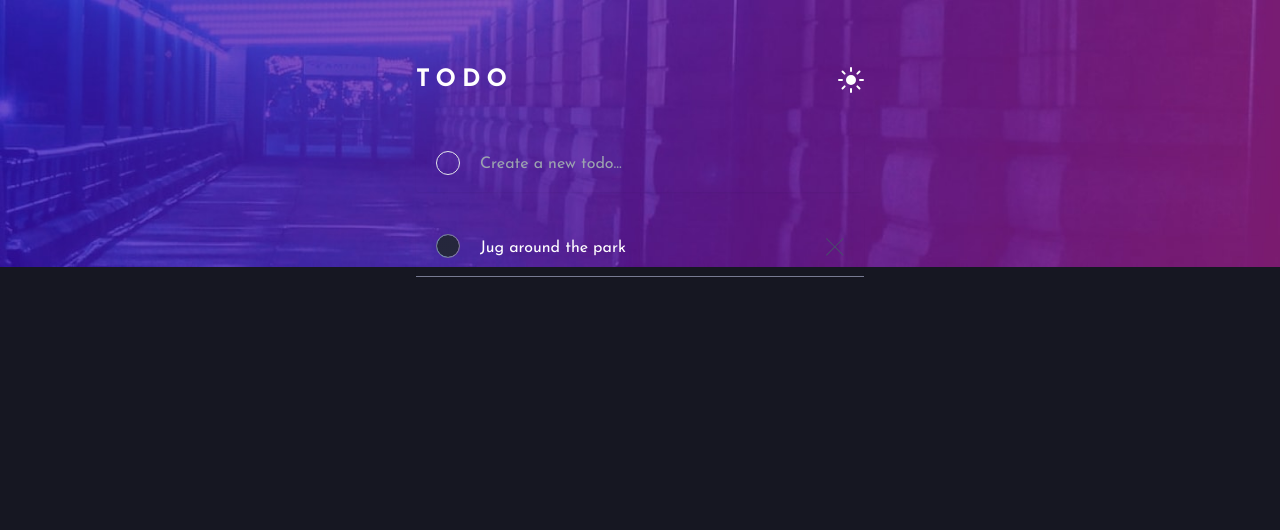
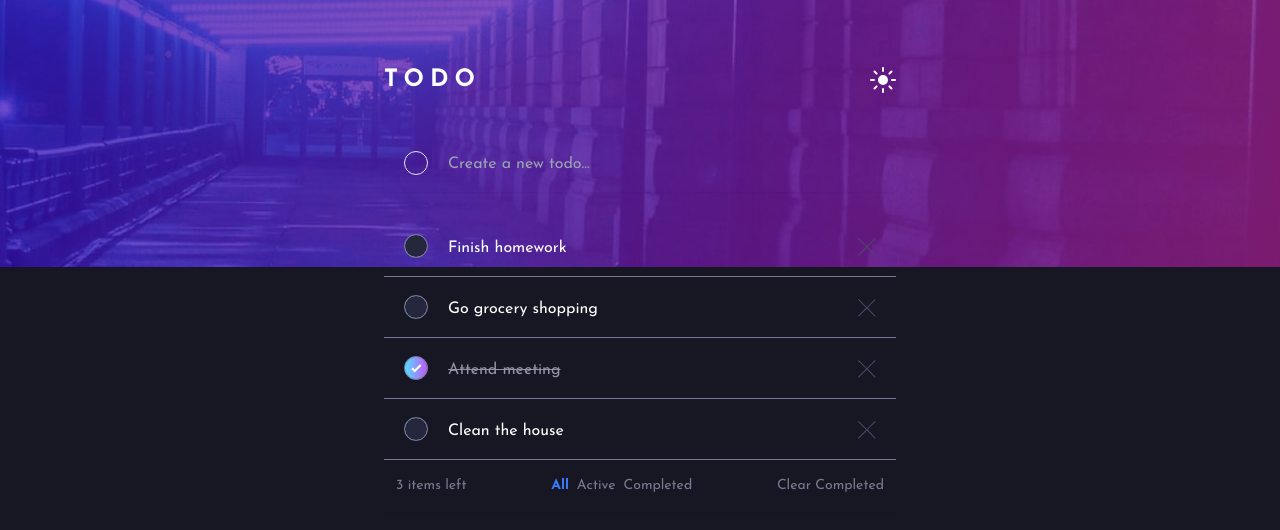
Before and after one commit to Nnadivictory25/todo-app, a React (Vite) app: page / in a window 1280 px wide. Shown: the top 530 px of the page. Built offline with nearby package versions, Linux system fonts and the light colour scheme.

Commit message:
got the todos filter to work with some dummy data

```diff
--- a/src/App.scss
+++ b/src/App.scss
@@ -116,3 +116,18 @@ $breakpoint-down: (
   z-index: 2;
   background: url("./assets/icon-check.svg") no-repeat center center;
 }
+
+.footer {
+  p {
+    transition: all .15s ease-in-out;
+      cursor: pointer;
+      &.active {
+        color: hsl(220, 98%, 61%);
+        font-weight: 600;
+
+        &:hover {
+          color: hsl(220, 98%, 61%);
+        }
+      }
+  }
+}
--- a/src/App.tsx
+++ b/src/App.tsx
@@ -8,24 +8,57 @@ import bgImgMobileDark from './assets/bg-mobile-dark.jpg';
 import bgImgMobileLight from './assets/bg-mobile-light.jpg';
 import bgImgDesktopDark from './assets/bg-desktop-dark.jpg';
 import bgImgDesktopLight from './assets/bg-desktop-light.jpg';
+import TodoInput from './components/TodoInput';
+import TodoList, { Todo } from './components/TodoList';
+import './App.scss';
 
-import './App.scss';
-import TodoInput from './components/TodoInput';
-import TodoList from './components/TodoList';
+interface TodoQuery {
+	todos: Todo[];
+}
+
+const todos: Todo[] = [
+	{
+	  id: 1,
+	  todo: "Finish homework",
+	  isCompleted: false,
+	},
+	{
+	  id: 2,
+	  todo: "Go grocery shopping",
+	  isCompleted: false,
+	},
+	{
+	  id: 3,
+	  todo: "Attend meeting",
+	  isCompleted: true,
+	},
+	{
+	  id: 4,
+	  todo: "Clean the house",
+	  isCompleted: false,
+	},
+  ];
+
 
 function App() {
 	const [theme, setTheme] = useState('dark');
 	const isWideScreen = useWindowWide(480);
+	const [currentFilter, setCurrentFilter] = useState('all')
+
+
+
+	const count = todos.filter(todo => todo.isCompleted === false).length
 
 	useEffect(() => {
-		const lsTheme = localStorage.getItem('theme') || 'dark'
-		setTheme(lsTheme)
-	}, [])
+		const lsTheme = localStorage.getItem('theme') || 'dark';
+		setTheme(lsTheme);
+	}, []);
+
 
 	const toggleTheme = () => {
 		let newTheme = theme === 'dark' ? 'light' : 'dark';
 		setTheme(newTheme);
-		localStorage.setItem('theme', newTheme)
+		localStorage.setItem('theme', newTheme);
 	};
 
 	const getBgImg = () => {
@@ -41,11 +74,11 @@ function App() {
 		}
 
 		return img;
-  };
+	};
 
-  const addTodo = (todo: string) => {
-    console.log(todo)
-  }
+	const addTodo = (todo: string) => {
+		console.log(todo);
+	};
 
 	return (
 		<Body
@@ -55,14 +88,33 @@ function App() {
 				<div className='flex justify-between items-center mb-10'>
 					<h1 className='text-white font-semibold tracking-[.25em]'>TODO</h1>
 					{theme == 'dark' ? (
-						<img className='lg:cursor-pointer' src={sunIcon} onClick={toggleTheme} alt="light mode icon" />
+						<img
+							className='lg:cursor-pointer'
+							src={sunIcon}
+							onClick={toggleTheme}
+							alt='light mode icon'
+						/>
 					) : (
-						<img className='lg:cursor-pointer' src={moonIcon} onClick={toggleTheme} alt="dark mode icon"/>
+						<img
+							className='lg:cursor-pointer'
+							src={moonIcon}
+							onClick={toggleTheme}
+							alt='dark mode icon'
+						/>
 					)}
 				</div>
 
 				<TodoInput onSubmit={addTodo} theme={theme} />
-				<TodoList theme={theme} />
+				<TodoList
+					count = {count}
+					theme={theme}
+					todos={todos}
+					currentFilter={currentFilter}
+					onFilter={(filter) => setCurrentFilter(filter)}
+					onClear={() => console.log('clear completed')}
+					onRemoveTodo={(id) => console.log('remove completed ' + id)}
+					onToggleTodo={(id, isCompleted) => console.log('toggled ' + id + isCompleted)}
+				/>
 			</TodoContainer>
 		</Body>
 	);
--- a/src/components/TodoContainer.tsx
+++ b/src/components/TodoContainer.tsx
@@ -8,7 +8,7 @@ interface Props {
 
 const TodoContainer = ({children, theme}: Props) => {
     return (
-        <div className={`text-left w-95% sm:px-5 max-w-md mx-auto pt-10 md:pt-16 ${theme == 'dark' ? 'text-white' : 'text-vDarkGreyBlue'}`}>
+        <div className={`text-left w-95% sm:px-5 max-w-lg mx-auto pt-10 md:pt-16 ${theme == 'dark' ? 'text-white' : 'text-vDarkGreyBlue'}`}>
             {children}
         </div>
     );
--- a/src/components/TodoList.tsx
+++ b/src/components/TodoList.tsx
@@ -1,38 +1,205 @@
-import { useEffect } from "react";
-import xIcon from '../assets/icon-cross.svg'
+import { ChangeEvent, useEffect, useRef } from 'react';
+import xIcon from '../assets/icon-cross.svg';
+import useWindowWide from '../hooks/useWindowWidth';
 
 export interface Todo {
 	id: number;
 	todo: string;
-	isDone: boolean;
+	isCompleted: boolean;
 }
 
 interface Props {
-    todos?: Todo[];
+	todos: Todo[];
 	theme: string;
+	onFilter: (value: string) => void;
+	currentFilter: string;
+	onClear: () => void;
+	onRemoveTodo: (id: number) => void;
+	onToggleTodo: (id: number, isChecked: boolean) => void;
+	count: number;
 }
 
-const TodoList = ({ todos, theme }: Props) => {
+const TodoList = ({
+	todos,
+	theme,
+	onFilter,
+	currentFilter,
+	onClear,
+	onRemoveTodo,
+	onToggleTodo,
+	count,
+}: Props) => {
+	const isWideScreen = useWindowWide(480);
 
-    const themeColor = theme == 'dark' ? 'vDarkDesBlue' : 'lightGray'
+	const themeColor = theme == 'dark' ? 'vDarkDesBlue' : 'lightGray';
 
 	useEffect(() => {
 		const root = document.documentElement;
 		root?.style.setProperty(
-          "--chkBgColor",
-          theme == 'dark' ? "hsl(235, 24%, 19%)" : "hsl(0, 0%, 98%)"
+			'--chkBgColor',
+			theme == 'dark' ? 'hsl(235, 24%, 19%)' : 'hsl(0, 0%, 98%)'
 		);
 	}, [theme]);
 
+	const hoverClass = `${
+		theme == 'dark' ? 'hover:text-lightGray' : 'hover:text-vDarkGreyBlue'
+	}`;
+
+	const handleChange = (e: ChangeEvent<HTMLInputElement>, id: number) => {
+		const todoCompleted = e.target.checked;
+		console.log(e.target.checked);
+		onToggleTodo(id, todoCompleted);
+	};
+
 	return (
-		<div className={`rounded shadow-sm relative transition duration-150 mt-6 bg-${themeColor}`}>
-			<label className={`container w-full outline-none p-4 pt-5 pl-16 bg-transparent border-b-[1px] border-b-darkGreyBlueD`}>
-				Jug around the park
-				<input type='checkbox' name='checkTodo'/>
+		<>
+			<div
+				className={`rounded shadow-sm relative transition duration-150 mt-6 bg-${themeColor}`}>
+				{currentFilter == 'all'
+					? todos.map(({ id, todo, isCompleted }) => (
+							<label
+								key={id}
+								className={`container w-full outline-none p-4 pt-5 pl-16 bg-transparent border-b-[1px] border-b-darkGreyBlueD ${
+									isCompleted ? 'line-through text-darkGreyBlue' : ''
+								}`}>
+								{todo}
+								<input
+									onChange={(e) => handleChange(e, id)}
+									type='checkbox'
+									name='checkTodo'
+									checked={isCompleted}
+								/>
 								<span className='checkmark transition duration-150'></span>
-                <img className="absolute right-5 top-[36%]" src={xIcon} alt="remove todo" onClick={() => console.log('clicked')}/>
+								<img
+									className='absolute right-5 top-[36%]'
+									src={xIcon}
+									alt='remove todo'
+									onClick={() => onRemoveTodo(id)}
+								/>
 							</label>
+					  ))
+					: currentFilter == 'active'
+					? todos
+							.filter((todo) => todo.isCompleted == false)
+							.map(({ id, todo, isCompleted }) => (
+								<label
+									key={id}
+									className={`container w-full outline-none p-4 pt-5 pl-16 bg-transparent border-b-[1px] border-b-darkGreyBlueD ${
+										isCompleted ? 'line-through text-darkGreyBlue' : ''
+									}`}>
+									{todo}
+									<input
+										onChange={(e) => handleChange(e, id)}
+										type='checkbox'
+										name='checkTodo'
+										checked={isCompleted}
+									/>
+									<span className='checkmark transition duration-150'></span>
+									<img
+										className='absolute right-5 top-[36%]'
+										src={xIcon}
+										alt='remove todo'
+										onClick={() => onRemoveTodo(id)}
+									/>
+								</label>
+							))
+					: todos
+							.filter((todo) => todo.isCompleted == true)
+							.map(({ id, todo, isCompleted }) => (
+								<label
+									key={id}
+									className={`container w-full outline-none p-4 pt-5 pl-16 bg-transparent border-b-[1px] border-b-darkGreyBlueD ${
+										isCompleted ? 'line-through text-darkGreyBlue' : ''
+									}`}>
+									{todo}
+									<input
+										onChange={(e) => handleChange(e, id)}
+										type='checkbox'
+										name='checkTodo'
+										checked={isCompleted}
+									/>
+									<span className='checkmark transition duration-150'></span>
+									<img
+										className='absolute right-5 top-[36%]'
+										src={xIcon}
+										alt='remove todo'
+										onClick={() => onRemoveTodo(id)}
+									/>
+								</label>
+							))}
+
+				{isWideScreen && todos ? (
+					<div
+						className={`footer py-4 px-3 text-sm bg-transparent font-medium text-darkGreyBlueD flex items-center justify-between`}>
+						<p className='itemCount'>{count} items left</p>
+
+						<div className='sortCtn flex items-center gap-x-2'>
+							<p
+								onClick={() => onFilter('all')}
+								className={`${hoverClass} ${
+									currentFilter == 'all' && 'active'
+								}`}>
+								All
+							</p>
+							<p
+								onClick={() => onFilter('active')}
+								className={`${hoverClass} ${
+									currentFilter == 'active' && 'active'
+								}`}>
+								Active
+							</p>
+							<p
+								onClick={() => onFilter('completed')}
+								className={`${hoverClass} ${
+									currentFilter == 'completed' && 'active'
+								}`}>
+								Completed
+							</p>
 						</div>
+
+						<p className={hoverClass} onClick={onClear}>
+							Clear Completed
+						</p>
+					</div>
+				) : (
+					<div>
+						<div
+							className={`footer py-4 px-3 text-sm bg-transparent font-medium text-darkGreyBlueD flex items-center justify-between`}>
+							<p className='itemCount'>{count} items left</p>
+
+							<p className={hoverClass} onClick={onClear}>
+								Clear Completed
+							</p>
+						</div>
+					</div>
+				)}
+			</div>
+
+			{!isWideScreen && todos && (
+				<div
+					className={`sortCtn footer flex items-center gap-x-5 rounded shadow-sm p-4 justify-center text-darkGreyBlueD transition duration-150 mt-6 bg-${themeColor} `}>
+					<p
+						onClick={() => onFilter('all')}
+						className={`${hoverClass} ${currentFilter == 'all' && 'active'}`}>
+						All
+					</p>
+					<p
+						onClick={() => onFilter('active')}
+						className={`${hoverClass} ${
+							currentFilter == 'active' && 'active'
+						}`}>
+						Active
+					</p>
+					<p
+						onClick={() => onFilter('completed')}
+						className={`${hoverClass} ${
+							currentFilter == 'completed' && 'completed'
+						}`}>
+						Completed
+					</p>
+				</div>
+			)}
+		</>
 	);
 };
 
```
Lines whose indentation alone changed are shown as unchanged.
